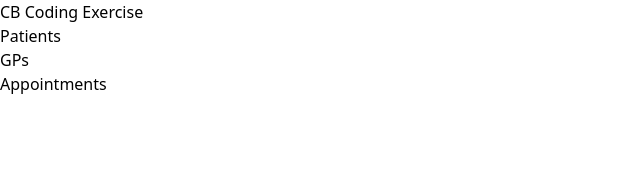
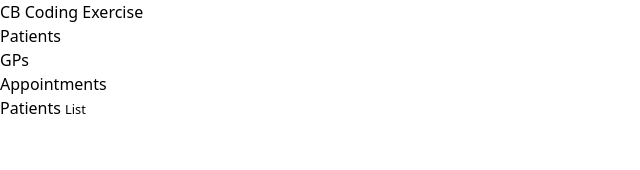
Before and after one commit to JamesGlover/cb_technical, a React (Vite) app in the folder clients/admin/: page / in a window 1280 px wide. Shown: the top 170 px of the page, without its empty margins (0-640 px from the left). Built offline with nearby package versions, Linux system fonts and the light colour scheme.

Commit message:
Configure react router
The react router is set to load multiple different pages handling Patients.

```diff
--- a/clients/admin/src/App.tsx
+++ b/clients/admin/src/App.tsx
@@ -1,11 +1,10 @@
 import { useState } from 'react'
+
+import { router, RouterProvider } from "./router"
 
 import Header from './components/Header'
 import Sidebar from './components/Sidebar'
 
-function Page() {
-  return <div></div>
-}
 
 function App() {
 
@@ -13,9 +12,9 @@ function App() {
   return (
     <>
       <Header></Header>
-      <div className="">
+      <div className="grid grid-cols-6">
         <Sidebar></Sidebar>
-        <Page></Page>
+        <RouterProvider router={router} />
       </div>
     </>
   )
--- /dev/null
+++ b/clients/admin/src/components/PageHeader.tsx
@@ -0,0 +1,19 @@
+
+function Subtitle({content}: { content: string | null}) {
+  if (content) {
+    return <small>{content}</small>
+  } else {
+    return <></>
+  }
+}
+
+function PageHeader({ title, subtitle }: {title: string, subtitle: string | null}) {
+
+  return (
+    <header className="m-3 text-lg w-fit border-b-2 padding-2">
+      <h2>{ title } <Subtitle content={subtitle}></Subtitle></h2>
+    </header>
+  )
+}
+
+export default PageHeader
--- /dev/null
+++ b/clients/admin/src/pages/Patient/Edit.tsx
@@ -0,0 +1,6 @@
+
+function PatientEdit() {
+  return <div></div>
+}
+
+export default PatientEdit
--- /dev/null
+++ b/clients/admin/src/pages/Patient/List.tsx
@@ -0,0 +1,10 @@
+import PageHeader from "../../components/PageHeader"
+
+function PatientIndex() {
+
+  return <main>
+    <PageHeader title="Patients" subtitle="List"></PageHeader>
+    </main>
+}
+
+export default PatientIndex
--- /dev/null
+++ b/clients/admin/src/pages/Patient/New.tsx
@@ -0,0 +1,6 @@
+
+function PatientNew() {
+  return <div>New</div>
+}
+
+export default PatientNew
--- /dev/null
+++ b/clients/admin/src/pages/Patient/Show.tsx
@@ -0,0 +1,6 @@
+
+function PatientShow() {
+  return <div></div>
+}
+
+export default PatientShow
--- /dev/null
+++ b/clients/admin/src/pages/Patient/index.ts
@@ -0,0 +1,12 @@
+
+import New from './New'
+import Edit from './Edit'
+import Show from './Show'
+import List from './List'
+
+export default {
+  New,
+  Edit,
+  Show,
+  List
+}
--- /dev/null
+++ b/clients/admin/src/router.tsx
@@ -0,0 +1,30 @@
+import _ from "react"
+import { createBrowserRouter, RouterProvider } from "react-router-dom"
+
+import Patient from "./pages/Patient"
+
+const router = createBrowserRouter([
+  { path: "/", element: <Patient.List />},
+  {
+    path: "/patients",
+    element: <Patient.List />,
+  },
+  {
+    path: "/patients/new",
+    element: <Patient.New />
+  },
+  {
+    path: "/patients/:patient_id",
+    element: <Patient.Show />
+  },
+  {
+    path: "/patients/:patient_id/edit",
+    element: <Patient.Edit />
+  }
+])
+
+
+export {
+  router,
+  RouterProvider
+}
```
